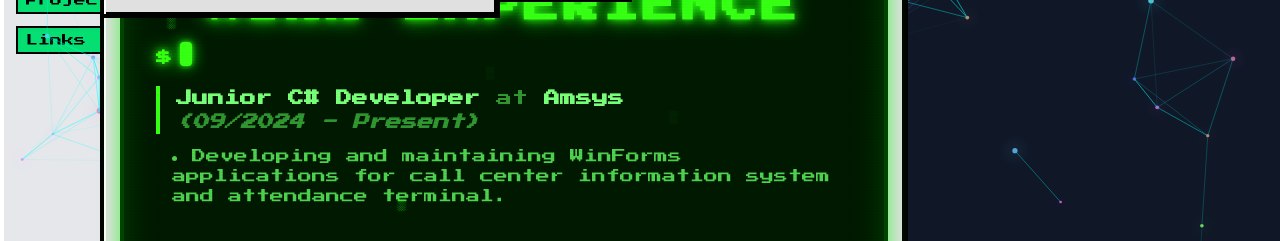
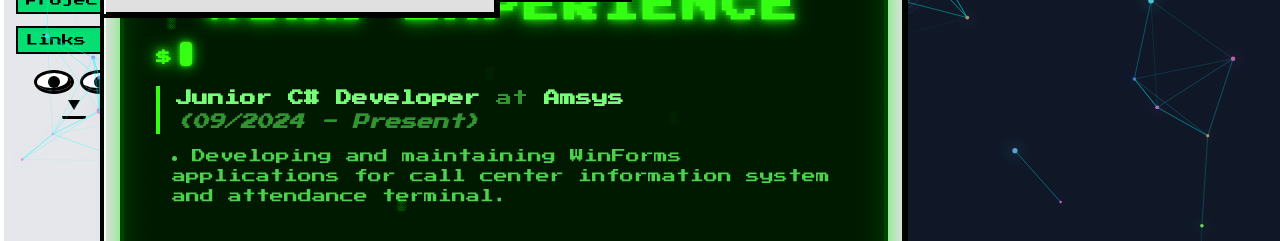
Before and after one commit to Marneyd8/portfolio, a React (Vite) app: page / in a window 1280 px wide. Shown: the part 202-443 px from the top of the page. Built offline with nearby package versions, Linux system fonts and the light colour scheme.

Commit message:
sidebar update

```diff
--- a/src/components/Windows95Sidebar.tsx
+++ b/src/components/Windows95Sidebar.tsx
@@ -1,23 +1,75 @@
+import React, { useState, useEffect, useRef } from "react";
+
 const Windows95Sidebar = ({ onSelectPanel, visiblePanels }) => {
   const items = ["Intro", "School", "Work", "Projects", "Links"];
 
+  const sidebarRef = useRef(null);
+  // pupilPos: [x, y] normalized position (0 to 1)
+  const [pupilPos, setPupilPos] = useState({ x: 0.5, y: 0.5 });
+
+  useEffect(() => {
+    const handleMouseMove = (e) => {
+      if (!sidebarRef.current) return;
+
+      const rect = sidebarRef.current.getBoundingClientRect();
+
+      const relativeX = e.clientX - rect.left;
+      const relativeY = e.clientY - rect.top;
+
+      // Clamp horizontal and vertical positions within sidebar bounds
+      const clampedX = Math.max(0, Math.min(relativeX, rect.width));
+      const clampedY = Math.max(0, Math.min(relativeY, rect.height));
+
+      // Normalize to 0 - 1 range
+      const normX = clampedX / rect.width;
+      const normY = clampedY / rect.height;
+
+      setPupilPos({ x: normX, y: normY });
+    };
+
+    window.addEventListener("mousemove", handleMouseMove);
+    return () => window.removeEventListener("mousemove", handleMouseMove);
+  }, []);
+
+  const pupilMaxMove = 5; // max pixels to move from center in each direction
+
+  // Calculate offsets from center (0.5)
+  const pupilXOffset = (pupilPos.x - 0.5) * 2 * pupilMaxMove;
+  const pupilYOffset = (pupilPos.y - 0.5) * 2 * pupilMaxMove;
+
+  // Eye styles to avoid repetition
+  const eyeStyle = {
+    width: 40,
+    height: 24,
+    border: "3px solid black",
+    borderRadius: "20px / 12px",
+    backgroundColor: "white",
+    position: "relative",
+    boxShadow:
+      "inset -3px -3px 0 0 rgb(0,0,0), inset 3px 3px 0 0 rgb(255,255,255)",
+    marginLeft: 6, // spacing between eyes
+  };
+
   return (
     <div
+      ref={sidebarRef}
       className="fixed top-0 left-0 h-full w-38 bg-gray-200 border-r-4 border-black
-                 p-4 text-black shadow-[inset_-4px_-4px_0_0_rgb(0,0,0),inset_4px_4px_0_0_rgb(255,255,255)]"
+                 p-4 text-black shadow-[inset_-4px_-4px_0_0_rgb(0,0,0),inset_4px_4px_0_0_rgb(255,255,255)]
+                 flex flex-col"
       style={{ fontFamily: "'Press Start 2P', monospace" }}
     >
       <div className="mb-4 p-2 bg-gradient-to-br from-gray-100 to-gray-300 border-2 border-black text-center text-xs font-bold shadow-[2px_2px_0_0_rgb(0,0,0)]">
         MENU
       </div>
+
       <ul className="text-xs space-y-3">
         {items.map((item) => (
           <li
             key={item}
             className={`px-2 py-1 border-2 border-black cursor-pointer transition-all duration-100
               ${visiblePanels[item]
-                ? 'bg-green-400 text-black shadow-inner'
-                : 'bg-gray-300 text-black hover:bg-gray-400'}
+                ? "bg-green-400 text-black shadow-inner"
+                : "bg-gray-300 text-black hover:bg-gray-400"}
               active:translate-x-[1px] active:translate-y-[1px]`}
             onClick={() => onSelectPanel(item)}
           >
@@ -25,6 +77,69 @@ const Windows95Sidebar = ({ onSelectPanel, visiblePanels }) => {
           </li>
         ))}
       </ul>
+
+      {/* Face container: eyes, nose, mouth */}
+      <div className="mt-4 mx-auto flex flex-col items-center select-none">
+        {/* Eyes container */}
+        <div className="flex justify-center">
+          {/* Left eye */}
+          <div style={eyeStyle}>
+            <div
+              style={{
+                position: "absolute",
+                top: "50%",
+                left: "50%",
+                width: 12,
+                height: 12,
+                backgroundColor: "black",
+                borderRadius: "50%",
+                transform: `translate(calc(-50% + ${pupilXOffset}px), calc(-50% + ${pupilYOffset}px))`,
+                transition: "transform 0.1s ease-out",
+              }}
+            />
+          </div>
+
+          {/* Right eye */}
+          <div style={eyeStyle}>
+            <div
+              style={{
+                position: "absolute",
+                top: "50%",
+                left: "50%",
+                width: 12,
+                height: 12,
+                backgroundColor: "black",
+                borderRadius: "50%",
+                transform: `translate(calc(-50% + ${pupilXOffset}px), calc(-50% + ${pupilYOffset}px))`,
+                transition: "transform 0.1s ease-out",
+              }}
+            />
+          </div>
+        </div>
+
+        {/* Nose */}
+        <div
+          style={{
+            width: 0,
+            height: 0,
+            borderLeft: "6px solid transparent",
+            borderRight: "6px solid transparent",
+            borderTop: "10px solid black",
+            marginTop: 6,
+          }}
+        />
+
+        {/* Mouth */}
+        <div
+          style={{
+            width: 24,
+            height: 6,
+            borderTop: "3px solid black",
+            borderRadius: "0 0 12px 12px",
+            marginTop: 6,
+          }}
+        />
+      </div>
     </div>
   );
 };
```
